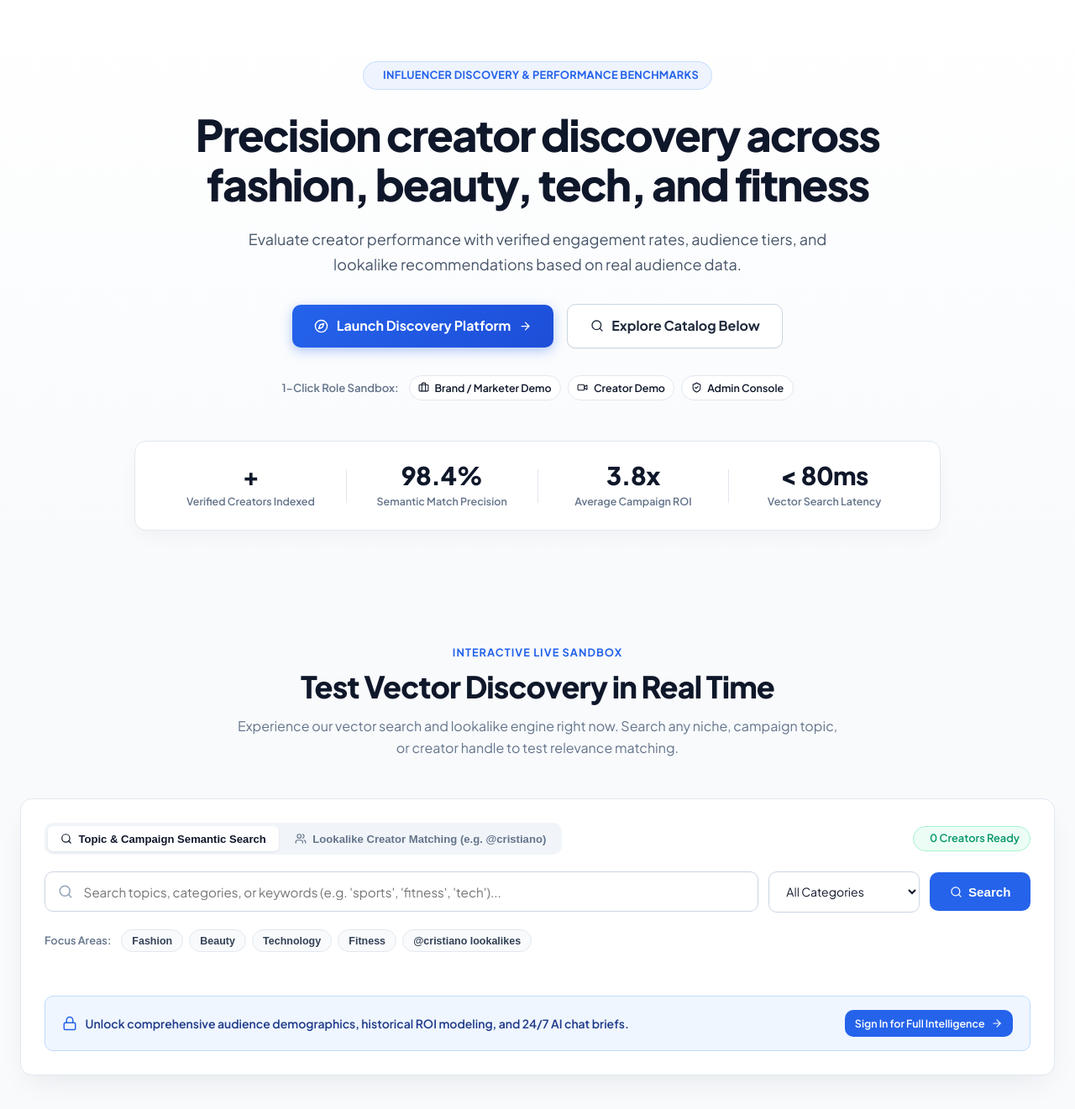
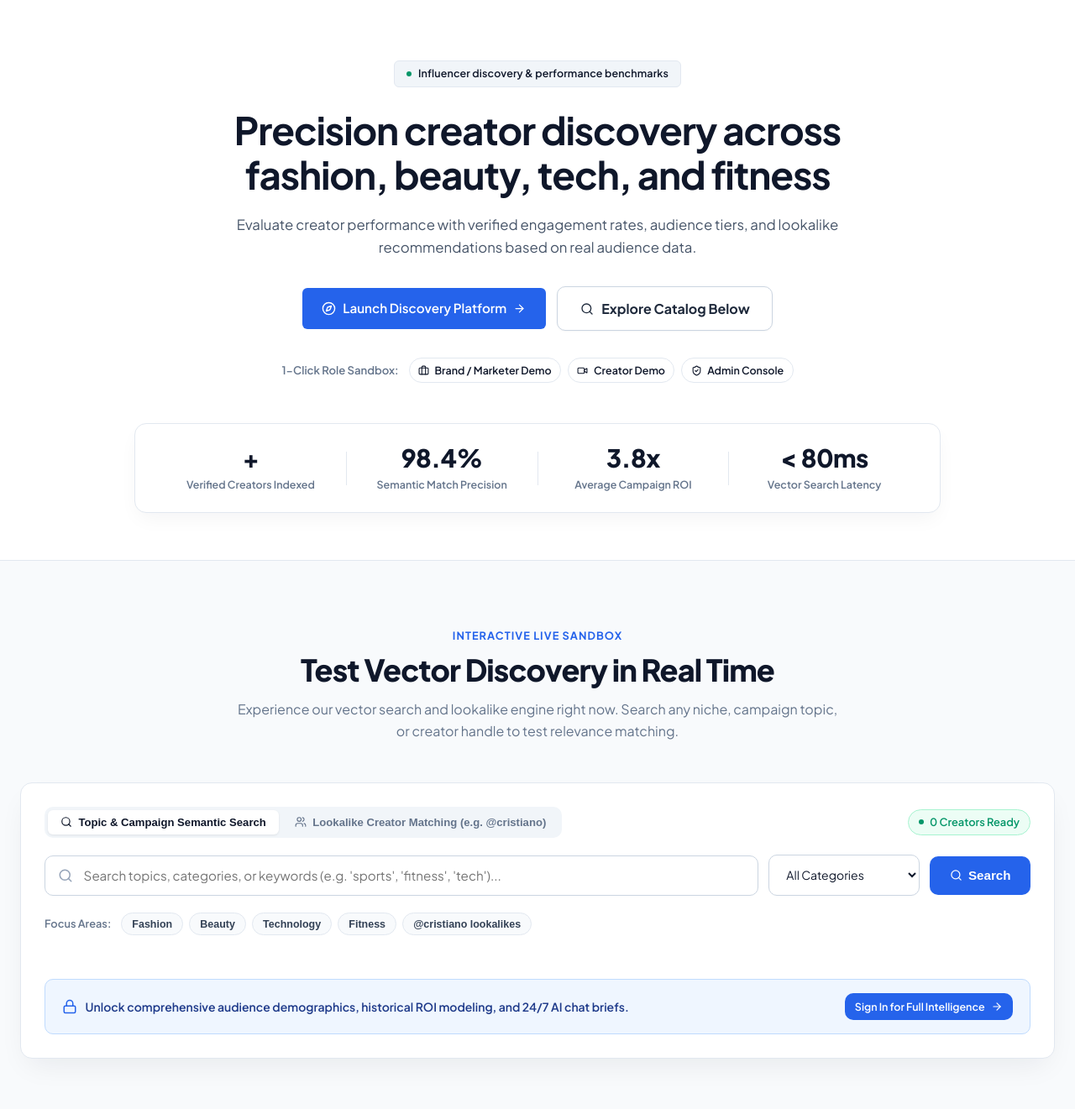
Before and after one commit to rohanmane7919-source/Creator-Intelligence, a FastAPI app: template templates/home.html in a window 1280 px wide. Shown: the part 75-1396 px from the top of the page at 84% size. Run offline with FastAPI, Linux system fonts and the light colour scheme; the template is opened without the code that fills it, so the values that code supplies are empty.

Commit message:
ui(static/css/style.css): unslop styling rules, clean neutral palette, and creator status modal grid layout

```diff
--- a/static/css/style.css
+++ b/static/css/style.css
@@ -122,11 +122,13 @@ a:hover {
     font-weight: 500;
 }
 
-.pulse-dot {
-    width: 8px;
-    height: 8px;
+.pulse-dot,
+.status-indicator-dot {
+    width: 6px;
+    height: 6px;
     border-radius: 50%;
     background-color: var(--success);
+    display: inline-block;
 }
 
 .user-profile-badge {
@@ -1221,19 +1406,12 @@ a:hover {
     padding: 4.5rem 1.5rem 3.5rem;
     text-align: center;
     overflow: hidden;
-    background: linear-gradient(180deg, #ffffff 0%, #f8fafc 100%);
+    background: #ffffff;
+    border-bottom: 1px solid var(--border-color);
 }
 
 .hero-glow-backdrop {
-    position: absolute;
-    top: -120px;
-    left: 50%;
-    transform: translateX(-50%);
-    width: 800px;
-    height: 480px;
-    background: radial-gradient(circle, rgba(59, 130, 246, 0.12) 0%, rgba(99, 102, 241, 0.05) 50%, rgba(255, 255, 255, 0) 70%);
-    pointer-events: none;
-    z-index: 0;
+    display: none;
 }
 
 .hero-container {
@@ -1247,49 +1425,45 @@ a:hover {
     display: inline-flex;
     align-items: center;
     gap: 0.5rem;
-    padding: 0.4rem 0.95rem;
-    background: rgba(37, 99, 235, 0.07);
-    border: 1px solid rgba(191, 219, 254, 0.8);
-    border-radius: var(--radius-full);
+    padding: 0.35rem 0.85rem;
+    background: var(--bg-subtle);
+    border: 1px solid var(--border-color);
+    border-radius: var(--radius-sm);
     margin-bottom: 1.5rem;
 }
 
 .hero-badge-dot {
-    width: 7px;
-    height: 7px;
+    width: 6px;
+    height: 6px;
     border-radius: 50%;
-    background-color: var(--primary);
-    box-shadow: 0 0 8px rgba(37, 99, 235, 0.6);
+    background-color: var(--success);
 }
 
 .hero-badge-text {
-    font-size: 0.8rem;
+    font-size: 0.78rem;
+    font-weight: 600;
+    color: var(--text-main);
+    letter-spacing: 0.01em;
+}
+
+.hero-title {
+    font-size: 2.85rem;
     font-weight: 700;
-    color: var(--primary);
-    letter-spacing: 0.02em;
-    text-transform: uppercase;
-}
-
-.hero-title {
-    font-size: 3.25rem;
-    font-weight: 800;
-    line-height: 1.15;
-    letter-spacing: -0.035em;
+    line-height: 1.18;
+    letter-spacing: -0.025em;
     color: #0f172a;
     margin-bottom: 1.25rem;
 }
 
 .gradient-text {
-    background: linear-gradient(135deg, #2563eb 0%, #4f46e5 50%, #7c3aed 100%);
-    -webkit-background-clip: text;
-    -webkit-text-fill-color: transparent;
+    color: var(--text-main);
 }
 
 .hero-description {
-    font-size: 1.125rem;
+    font-size: 1.05rem;
     color: #475569;
-    line-height: 1.65;
-    max-width: 760px;
+    line-height: 1.6;
+    max-width: 720px;
     margin: 0 auto 2rem;
 }
 
@@ -1297,31 +1471,29 @@ a:hover {
     display: flex;
     align-items: center;
     justify-content: center;
-    gap: 1rem;
+    gap: 0.85rem;
     flex-wrap: wrap;
     margin-bottom: 2rem;
 }
 
 .btn-hero-primary {
-    background: linear-gradient(135deg, #2563eb 0%, #1d4ed8 100%);
+    background-color: var(--primary);
     color: #ffffff;
-    font-size: 1rem;
-    font-weight: 700;
-    padding: 0.85rem 1.65rem;
-    border-radius: var(--radius-md);
-    box-shadow: 0 4px 14px rgba(37, 99, 235, 0.35);
+    font-size: 0.95rem;
+    font-weight: 600;
+    padding: 0.75rem 1.4rem;
+    border-radius: var(--radius-sm);
+    border: 1px solid transparent;
     display: inline-flex;
     align-items: center;
-    gap: 0.6rem;
-    border: none;
+    gap: 0.5rem;
     cursor: pointer;
-    transition: all 0.2s ease;
+    transition: background-color 0.15s ease;
     text-decoration: none;
 }
 
 .btn-hero-primary:hover {
-    transform: translateY(-2px);
-    box-shadow: 0 6px 20px rgba(37, 99, 235, 0.45);
+    background-color: var(--primary-hover);
     color: #ffffff;
 }
 
```
Also changed, not shown: other parts of static/css/style.css (+188 -13 lines).
